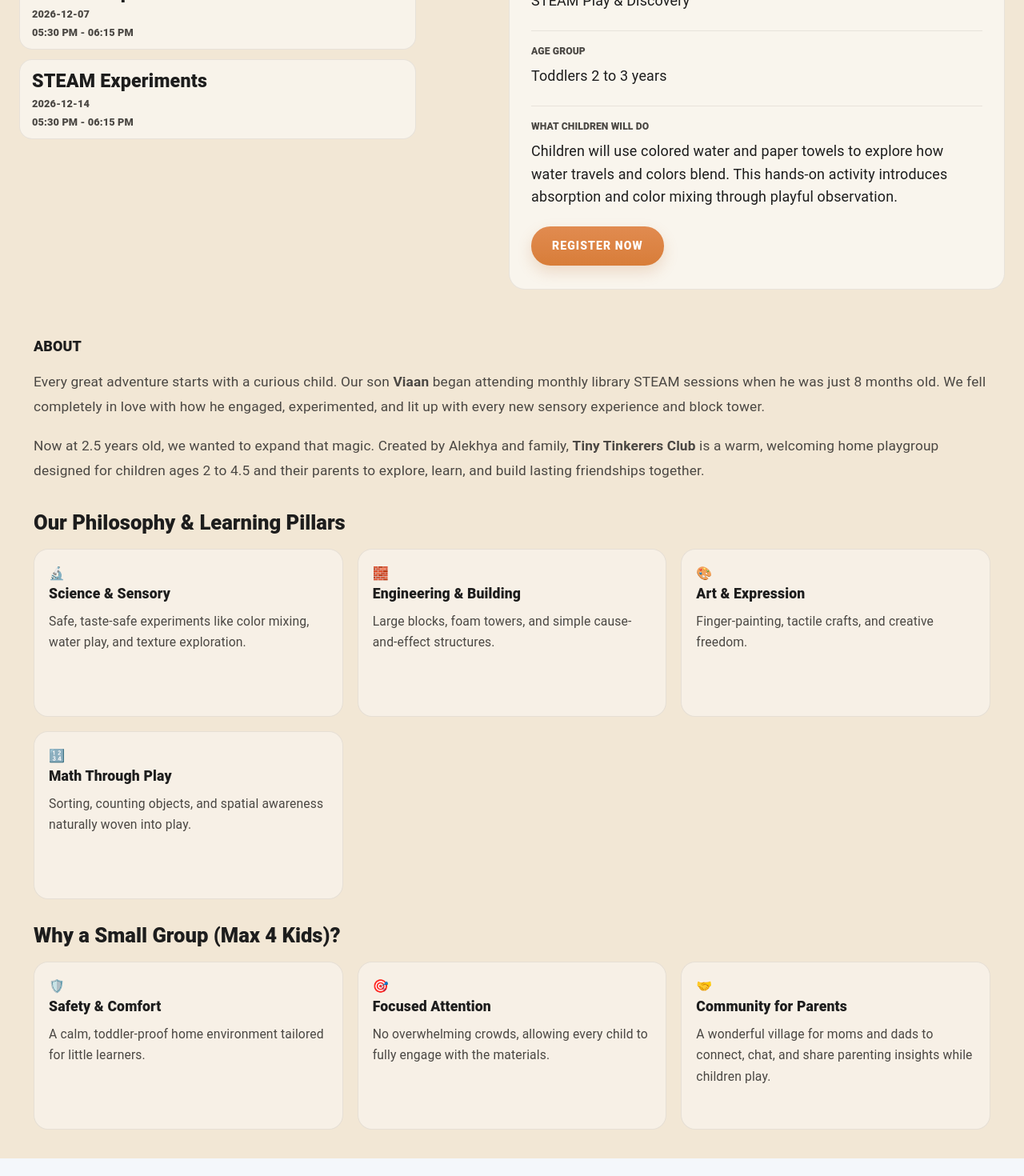
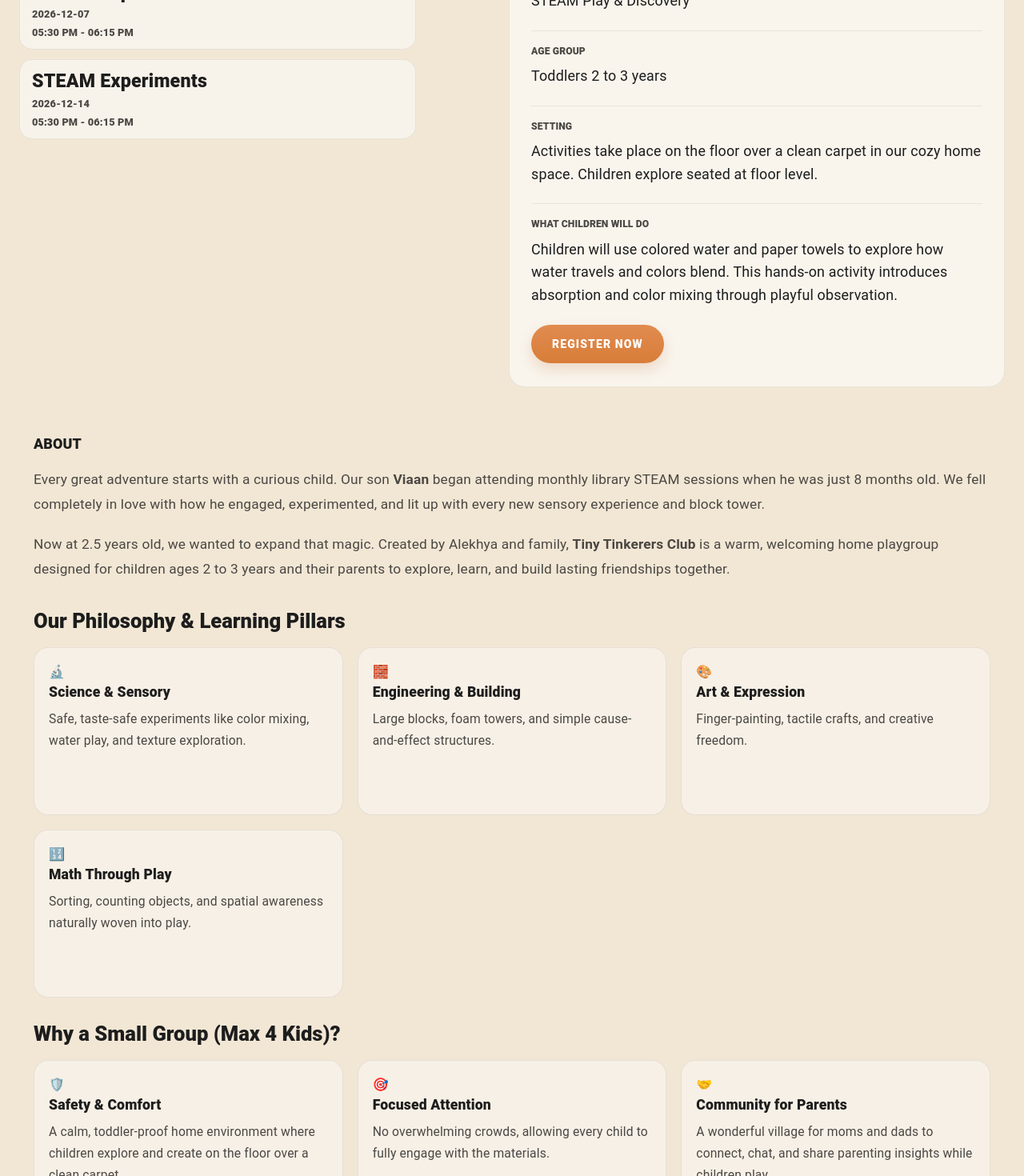
Before and after one commit to Ramkeerthy/little-minds-steam-playgroup, a React (Vite) app in the folder frontend/: page / in a window 1280 px wide. Shown: the part 760-2230 px from the top of the page at 80% size. Before the commit the page ends 2208 px from the top, so only its background shows below. Built offline with nearby package versions, Linux system fonts and the light colour scheme.

Commit message:
Add setting details and update age group in playgroup description

```diff
--- a/frontend/src/App.jsx
+++ b/frontend/src/App.jsx
@@ -316,6 +316,13 @@ function App() {
                           </Box>
 
                           <Box className="detail-info-box">
+                            <Typography className="detail-label">Setting</Typography>
+                            <Typography className="detail-value">
+                              Activities take place on the floor over a clean carpet in our cozy home space. Children explore seated at floor level.
+                            </Typography>
+                          </Box>
+
+                          <Box className="detail-info-box">
                             <Typography className="detail-label">What children will do</Typography>
                             <Typography className="detail-value">
                               {selectedSession?.description || 'Hands-on STEAM activities designed for curious young learners.'}
@@ -363,6 +370,13 @@ function App() {
                 <Typography className="detail-label">Age group</Typography>
                 <Typography className="detail-value">
                   {selectedSession?.ageGroup || 'Age not specified'}
+                </Typography>
+              </Box>
+
+              <Box className="detail-info-box">
+                <Typography className="detail-label">Setting</Typography>
+                <Typography className="detail-value">
+                  Activities take place on the floor over a clean carpet in our cozy home space. Children explore seated at floor level.
                 </Typography>
               </Box>
 
@@ -424,7 +438,7 @@ function App() {
               Every great adventure starts with a curious child. Our son <strong>Viaan</strong> began attending monthly library STEAM sessions when he was just 8 months old. We fell completely in love with how he engaged, experimented, and lit up with every new sensory experience and block tower.
             </Typography>
             <Typography className="about-text">
-              Now at 2.5 years old, we wanted to expand that magic. Created by Alekhya and family, <strong>Tiny Tinkerers Club</strong> is a warm, welcoming home playgroup designed for children ages 2 to 4.5 and their parents to explore, learn, and build lasting friendships together.
+              Now at 2.5 years old, we wanted to expand that magic. Created by Alekhya and family, <strong>Tiny Tinkerers Club</strong> is a warm, welcoming home playgroup designed for children ages {sessions[0]?.ageGroup?.replace(/^Toddlers\s+/i, '') || '2 to 4.5 years'} and their parents to explore, learn, and build lasting friendships together.
             </Typography>
           </Box>
 
@@ -460,7 +474,7 @@ function App() {
               <Box className="pillar-card">
                 <Typography className="pillar-icon">🛡️</Typography>
                 <Typography className="pillar-title">Safety &amp; Comfort</Typography>
-                <Typography className="pillar-text">A calm, toddler-proof home environment tailored for little learners.</Typography>
+                <Typography className="pillar-text">A calm, toddler-proof home environment where children explore and create on the floor over a clean carpet.</Typography>
               </Box>
               <Box className="pillar-card">
                 <Typography className="pillar-icon">🎯</Typography>
```
